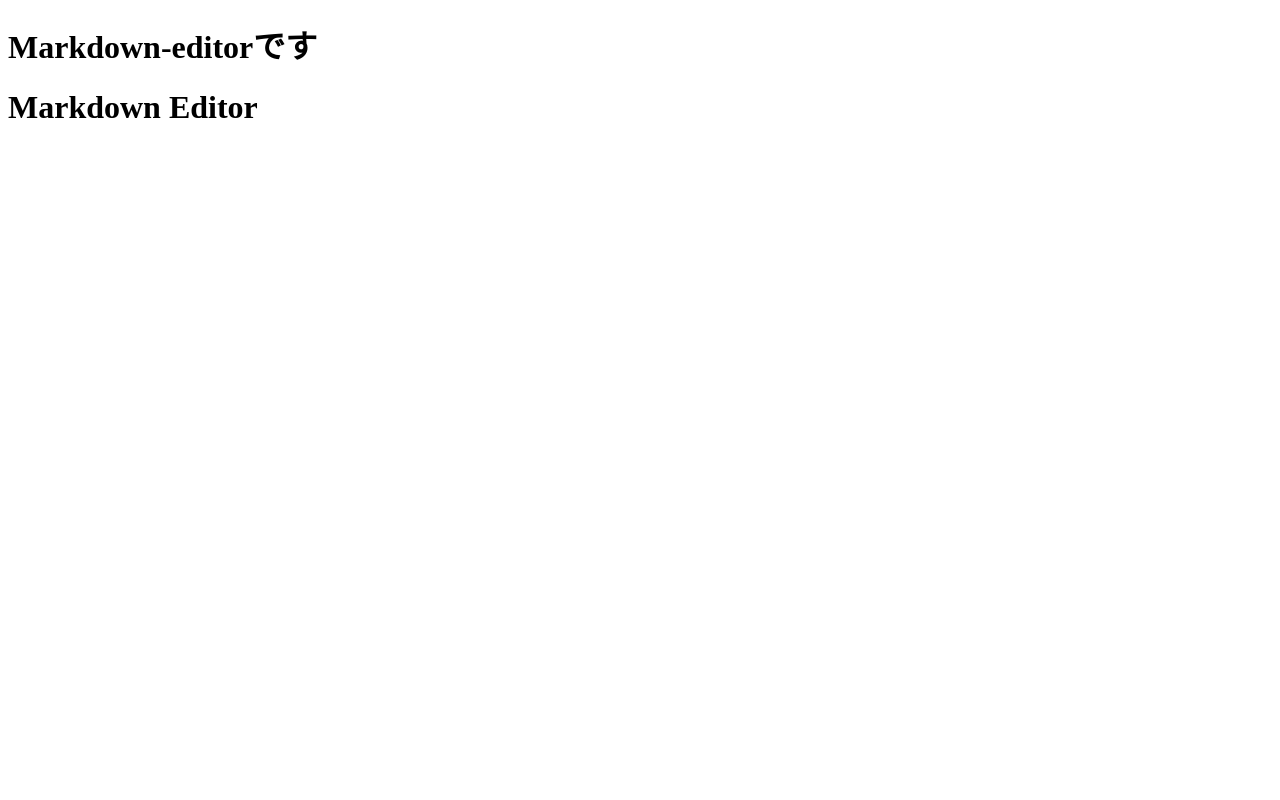
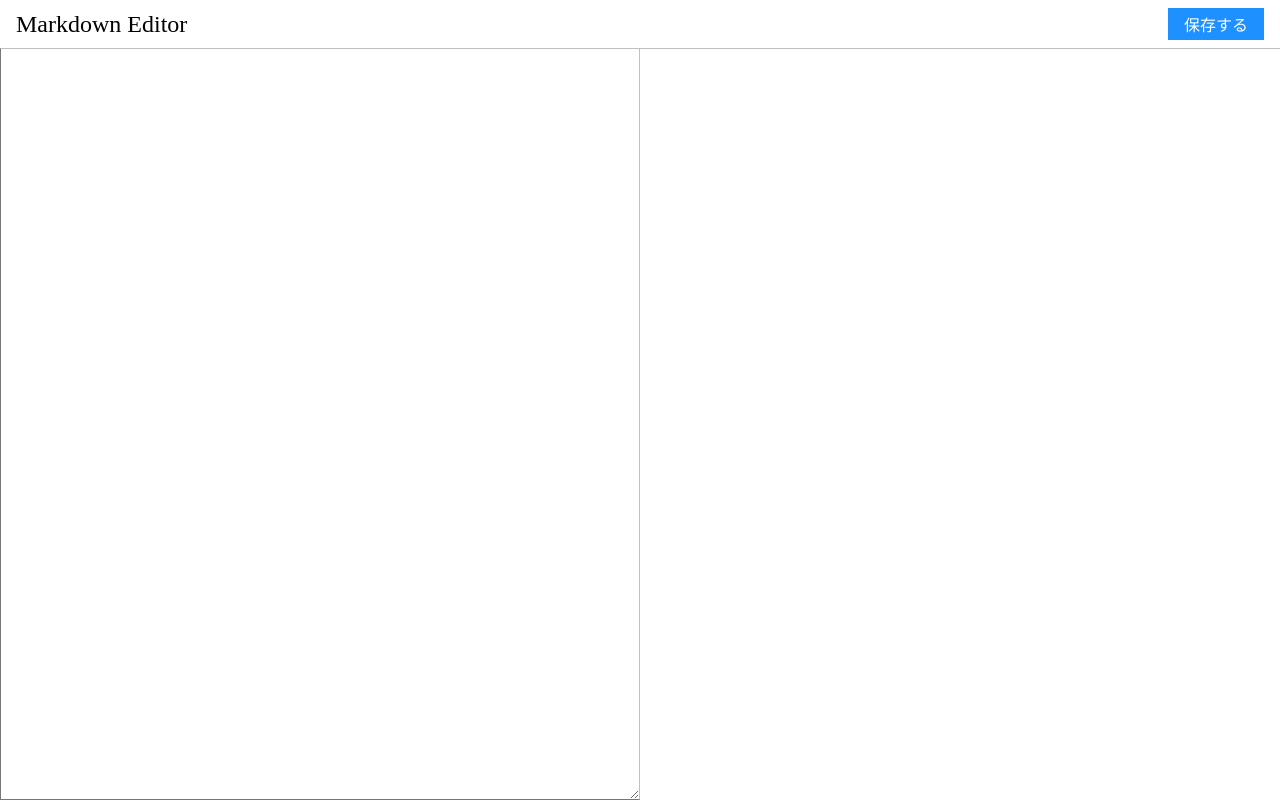
Before and after one commit to bnn848/markdown-editor, a React app: page /editor in a window 1280 px wide. Built offline with nearby package versions, Linux system fonts and the light colour scheme.

Commit message:
dayjs実装

```diff
--- a/index.html
+++ b/index.html
@@ -7,7 +7,7 @@
   <title>Hello World</title>
 </head>
 <body>
-  <h1>Markdown-editorです </h1>
+
   <div id="app"></div>
   <script src="./dist/index.js"></script>
 </body>
--- /dev/null
+++ b/src/components/button.tsx
@@ -0,0 +1,35 @@
+import React from 'react';
+import styled from 'styled-components';
+
+/* interface (メンバーと型を定義し、定義したものがなかったりしたらエラーを返す) */
+interface Props {
+  cancel?: boolean // ~? パラメータを指定してもしなくてもどっちでもいい、という型指定
+  children: string
+  onClick: () => void // 戻り値はないのでvoidと定義する
+};
+
+export const Button: React.FC<Props> = (props) => {
+  return (
+    <StyledButton className={props.cancel ? 'cancel' : ''} onClick={props.onClick}>
+      {props.children}
+    </StyledButton>
+  )
+};
+
+/* style */
+const StyledButton = styled.button`
+background-color: dodgerblue;
+  border: none;
+  box-shadow: none;
+  color: white;
+  font-size: 1rem;
+  height: 2rem;
+  min-width: 5rem;
+  padding: 0 1rem;
+
+  &.cancel {
+    background-color: #fff;
+    border: 1px solid gray;
+    color: gray;
+  }
+`;
--- /dev/null
+++ b/src/components/save_modal.tsx
@@ -0,0 +1,65 @@
+import React, { useState } from 'react';
+import styled from 'styled-components';
+import { Button } from './button';
+import dayjs from 'dayjs'
+
+/* interface */
+interface Props {
+  onSave: (title: string) => void // <--- 引数の型定義も可能
+  onCancel: () => void
+}
+
+export const SaveModal: React.FC<Props> = (props) => {
+  const { onCancel, onSave } = props;
+  const [title, setTitle] = useState(dayjs().format());
+
+  return (
+    <Wrapper>
+      <Modal>
+        <p>テキストの内容を保存します</p>
+        <p>保存内容のタイトルを入力して「保存」ボタンを押してください。</p>
+        <p>
+          <TitleInput
+            type="text"
+            value={title}
+            onChange={(e) => setTitle(e.target.value)}
+          />
+        </p>
+        <Control>
+          <Button onClick={onCancel} cancel>キャンセル</Button>
+          <Button onClick={() => onSave(title)}>保存</Button>
+        </Control>
+      </Modal>
+    </Wrapper>
+  )
+}
+
+
+/* styled */
+const Wrapper = styled.div`
+  align-items: center;
+  background-color: #0002;
+  bottom: 0;
+  display: flex;
+  justify-content: center;
+  left: 0;
+  position: fixed;
+  right: 0;
+  top: 0;
+`
+const Modal = styled.div`
+  background: #fff;
+  padding: 1rem;
+  width: 32rem;
+`
+
+const TitleInput = styled.input`
+  width: 29rem;
+  padding: 0.5rem;
+`
+
+const Control = styled.div`
+  display: flex;
+  justify-content: space-evenly;
+  padding: 1rem;
+`
--- /dev/null
+++ b/src/hooks/use_state_with_storage.ts
@@ -0,0 +1,19 @@
+import { useState } from 'react';
+
+/* localStorageからデータを取得する処理をカスタムフックとしてコンポーネントにまとめる */
+export const useStateWithStorage = (init: string, key: string): [string, (s: string) => void] => {
+  // const [state, setState] = useState() と同じ形を作る
+  // [string, (s: string) => void] カスタムフックの戻り値
+
+  const [value, setValue] = useState<string>(localStorage.getItem(key) || init);
+  // 通常のuseState構文で雛形を作る
+  // localStorageにItemがあればtruthyとなりその値を、なければnull = falsy となり ''という文字列を初期値にもつ
+
+  /* 値の更新に関する関数をまとめる */
+  const setValueWithStorage = (nextValue: string): void => {
+    setValue(nextValue) // setValueに状態を更新する実際の処理を書く
+    localStorage.setItem(key, nextValue) // storageにstateを保存する
+  }
+
+  return [value, setValueWithStorage] // 状態管理とデータの保存をセットにしたカスタムフックの完成
+}
--- a/src/index.tsx
+++ b/src/index.tsx
@@ -1,6 +1,20 @@
-import * as React from 'react'; // jsxを使うためのもの。 ???名前つきimport害必要なのか
+import React from 'react'; // TypScriptでコンパイルする際はimport React省略不可 -> use strictがdefaultで付く
 import { render } from 'react-dom';
+import { createGlobalStyle } from 'styled-components';
+import { Editor } from './pages/editor';
 
-const Main = (<h1>Markdown Editor</h1>)
+/* GlobalStyleはスコープを無視する */
+const GlobalStyle = createGlobalStyle`
+  body * {
+    box-sizing: border-box;
+  }`;
+
+/* 他のコンポーネントをまとめあげる */
+const Main = (
+  <>
+    <GlobalStyle />
+    <Editor />
+  </>
+  )
 
 render(Main, document.getElementById('app'));
--- /dev/null
+++ b/src/indexeddb/memos.ts
@@ -0,0 +1,24 @@
+import Dexie from 'dexie';
+import dayjs from 'dayjs';
+import timezone from "dayjs/plugin/timezone";
+import utc from "dayjs/plugin/utc";
+
+export interface MemoRecord {
+  datetime: string
+  title: string
+  text: string
+};
+/*
+TypeScriptで型定義する
+*/
+
+/* Dexieインスタンスを生成 */
+const database = new Dexie('markdown-editor'); // Dexie('DB名')
+database.version(1).stores({memos: '&datetime'}) // DBのversion管理.stores(使用するtableとインデックスとなるデータ名)
+const memos: Dexie.Table<MemoRecord, string> = database.table('memos');
+
+/* putMemo() : Tableに保存 */
+export const putMemo = async (title: string, text: string): Promise<void> => { // 引数で保存したいデータを受け取る
+  const datetime = dayjs().toString(); // 日時を取得
+  await memos.put({datetime, title, text}); // 3つの要素をmemosテーブルに保存
+}
--- /dev/null
+++ b/src/pages/editor.tsx
@@ -0,0 +1,109 @@
+import React, { useState } from 'react';
+import styled from 'styled-components'
+import { useStateWithStorage } from '../hooks/use_state_with_storage'; // カスタムフック
+import ReactMarkdown from 'react-markdown';
+// import * as ReactMarkdown from 'react-markdown';
+// const ReactMarkdown = require('react-markdown');
+import { putMemo } from '../indexeddb/memos';
+import { Button } from '../components/button';
+import { SaveModal} from '../components/save_modal';
+
+/* 保存時のKeyを決める。今回はパス名:値とする */
+const StorageKey ='pages/editor:text';
+
+
+/* ===========
+Editor
+=========== */
+export const Editor: React.FC = () => { // : React.FCという型宣言(関数コンポーネントという意味)
+
+  /* テキスト入力（カスタムフック） */
+  const [text, setText] = useStateWithStorage('', StorageKey); // 引数1: 初期値, 引数2: Key
+
+  /* モーダル表示 */
+  const [showModal, setShowModal] = useState(false);
+
+  return (
+    <>
+      <Header>
+        Markdown Editor
+        <HeaderControl>
+          <Button onClick={() => setShowModal(true)}>保存する</Button>
+        </HeaderControl>
+      </Header>
+      <Wrapper>
+        <TextArea
+          value={text}
+          onChange={ e => setText(e.target.value)}  // setTextによりカスタムフックの処理が行われる
+        />
+        <Preview>
+          <ReactMarkdown children={text} />
+        </Preview>
+      </Wrapper>
+
+      {showModal && ( // showModal = true の場合にのみ描画するコンポーネント
+        <SaveModal
+          onSave={(title: string) => {
+            putMemo(title, text)
+            setShowModal(false)
+          }}
+          onCancel={() => setShowModal(false)}
+        />
+      )}
+
+    </>
+  )
+}
+
+
+/* component内でstyleを記述するパターン */
+const Header = styled.header`
+  align-content: center;
+  display: flex;
+  font-size: 1.5rem;
+  height: 2rem;
+  justify-content: space-between;
+  left: 0;
+  line-height: 2rem;
+  padding: 0.5rem 1rem;
+  position: fixed;
+  right: 0;
+  top: 0;
+`
+
+const HeaderControl = styled.div`
+  height: 2rem;
+  display: flex;
+  align-content: center;
+`
+
+const Wrapper = styled.div`
+  bottom: 0;
+  left: 0;
+  position: fixed;
+  right: 0;
+  top: 3rem;
+`
+
+const TextArea = styled.textarea`
+  border-right: 1px solid silver;
+  border-top: 1px solid silver;
+  bottom: 0;
+  font-size: 1rem;
+  left: 0;
+  padding: 0.5rem;
+  position: absolute;
+  top: 0;
+  width: 50vw;
+`
+
+const Preview = styled.div`
+  border-top: 1px solid silver;
+  bottom: 0;
+  overflow-y: scroll;
+  padding: 1rem;
+  position: absolute;
+  right: 0;
+  top: 0;
+  width: 50vw;
+`
--- a/tsconfig.json
+++ b/tsconfig.json
@@ -3,6 +3,8 @@
     "moduleResolution": "node",
     "outDir": "./dist/",
     "target": "ES2015",
-    "jsx": "react"
+    "jsx": "react",
+    // "allowSyntheticDefaultImports": true // 型チェックでdefaultImportするようにする
+    "esModuleInterop": true // 全てのインポートについてdefaultにする
   }
 }
--- a/webpack.config.js
+++ b/webpack.config.js
@@ -1,7 +1,8 @@
 // import path from 'path';
-const path = require('path')
+const path = require('path');
 
 module.exports = {
+  mode: 'development',
   entry: './src/index.tsx',
   module: {
     rules: [{
```
Also changed, not shown: package.json (+7 -2 lines), 3 other files (tests, documents, lock files or other folders).
